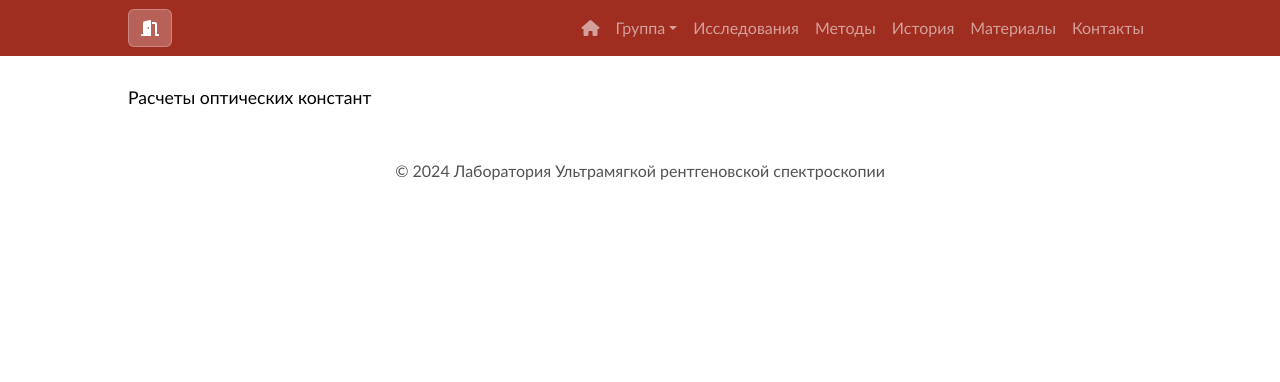
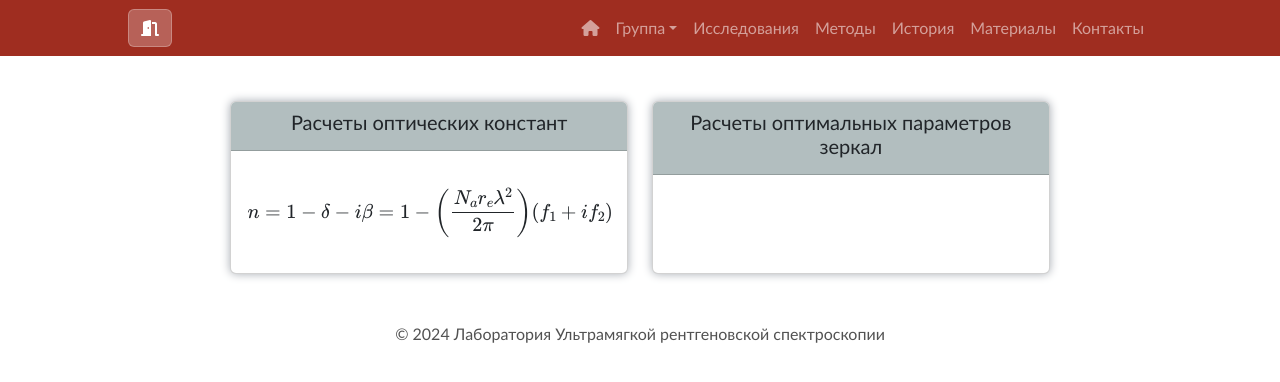
Before and after one commit to SergeiSah/Lab-Site, a Flask app: page /research-materials in a window 1280 px wide. Shown: the top 382 px of the page. Run offline with Flask 3, Linux system fonts and the light colour scheme; parts of the project's set-up code (start-up, migrations or seed data) failed here and were passed over; some libraries are stand-ins or nearby versions.

Commit message:
Calculation cards

```diff
--- a/static/css/styles.css
+++ b/static/css/styles.css
@@ -100,8 +100,17 @@ a {
     align-items: center;       /*Центрирование по вертикали */
 }
 
-.research-card, .employee-card, .publication-card, .method-card, .employee-type-row {
-    box-shadow: 0px 0px 15px #A8ADB4;
+.research-card,
+.employee-card,
+.publication-card,
+.method-card,
+.employee-type-row,
+.materials-box .card {
+    box-shadow: 0px 0px 10px #A8ADB4;
+}
+
+.materials-box .card {
+    height: 100%;
 }
 
 .name-in-card {
@@ -141,6 +150,14 @@ a {
 
 .publication-card-body {
     color: dimgray;
+}
+
+.materials-box .card-header {
+    background-color: #B2BEBF;
+}
+
+.materials-box .card:hover {
+    transform: scale(1.01);
 }
 
 .numberCircle {
--- a/templates/research_materials.html
+++ b/templates/research_materials.html
@@ -1,11 +1,39 @@
 {% include "header.html" %}
 
-<section id="Materials">
+<section id="Materials" class="container-fluid">
 
-    <div class="materials-box">
-        <a href="{{ url_for('calc.beta_delta') }}">Расчеты оптических констант</a>
+    <div class="materials-box mt-3">
+        <div class="row d-flex flex-wrap">
+
+            <div class="col-6">
+                <div class="card">
+                    <div class="card-header text-center">
+                        <h5>Расчеты оптических констант</h5>
+                    </div>
+                    <div class="card-body">
+                        $$n=1-\delta-i\beta=1-\left(\frac{N_a r_e \lambda^2}{2\pi}\right)(f_1+if_2)$$
+                    </div>
+                    <a href="{{ url_for('calc.beta_delta') }}" class="stretched-link"></a>
+                </div>
+            </div>
+
+            <div class="col-6">
+                <div class="card">
+                    <div class="card-header text-center">
+                        <h5>Расчеты оптимальных параметров зеркал</h5>
+                    </div>
+                    <div class="card-body d-flex justify-content-center">
+
+                    </div>
+                    <a href="" class="stretched-link"></a>
+                </div>
+            </div>
+        </div>
     </div>
 
 </section>
 
+<script src="https://polyfill.io/v3/polyfill.min.js?features=es6"></script>
+<script id="MathJax-script" async src="https://cdn.jsdelivr.net/npm/mathjax@3/es5/tex-mml-chtml.js"></script>
+
 {% include "footer.html" %}
```
Also changed, not shown: static/img/research_methods/mlm.png (added).
